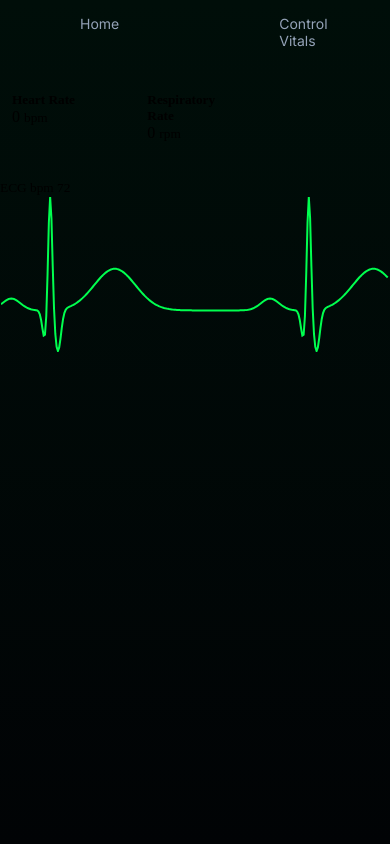
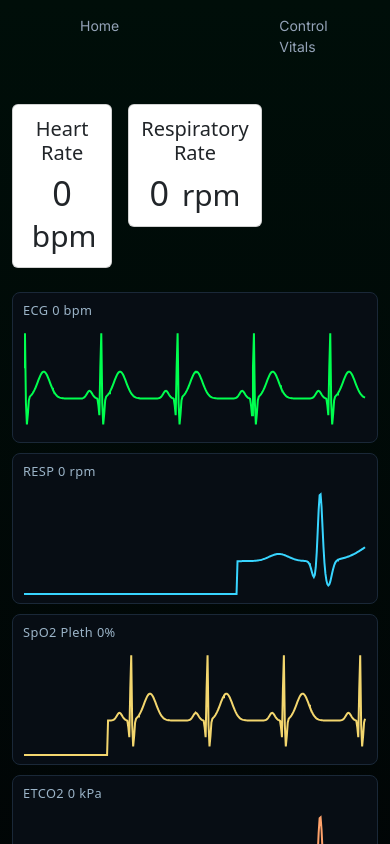
Before and after one commit to Online-Vitals-Monitor/Online-Vitals-Monitor, a React (Create React App) app in the folder frontend/: page /monitor in a window 390 px wide. Shown: the top 844 px of the page. Built offline with nearby package versions, Linux system fonts and the light colour scheme; no server answers.

Commit message:
added waveform panel + placeholder generators

```diff
--- a/frontend/src/index.tsx
+++ b/frontend/src/index.tsx
@@ -3,6 +3,8 @@ import ReactDOM from "react-dom/client";
 import App from "./App";
 import "./index.css";
 import reportWebVitals from "./reportWebVitals";
+import "bootstrap/dist/css/bootstrap.min.css";
+
 
 const root = ReactDOM.createRoot(
   document.getElementById("root") as HTMLElement,
--- a/frontend/src/pages/monitorView.css
+++ b/frontend/src/pages/monitorView.css
@@ -15,11 +15,34 @@
   padding: 0.75rem;
 }
 
-.ecg-container {
-    grid-column: 1 / -1;
-}
-
 .vitals-grid-wrapper {
   width: 100%;
   overflow-x: auto;
 }
+
+.waveforms-panel {
+  grid-column: 1 / -1;
+  display: grid;
+  grid-template-columns: 1fr;
+  gap: 10px;
+}
+
+.waveform-row {
+  background: #070d14;
+  border: 1px solid #1a2838;
+  border-radius: 8px;
+  padding: 8px 10px;
+}
+
+.waveform-label {
+  display: block;
+  margin-bottom: 6px;
+  color: #9bb4c8;
+  letter-spacing: 0.03em;
+  font-size: 0.8rem;
+}
+
+.waveform-row canvas {
+  width: 100%;
+  display: block;
+}
--- a/frontend/src/pages/monitorView.tsx
+++ b/frontend/src/pages/monitorView.tsx
@@ -1,38 +1,16 @@
-import React, {useState, useEffect, useMemo, useRef} from 'react';
+import React, { useState, useEffect, useMemo, useRef } from 'react';
 import './monitorView.css';
 import { getVitals, Vitals } from '../api/vitalsApi';
 import WaveformChart from "../components/WaveformChart";
 import { useVitals } from '../contexts/vitalsContext';
 import VitalCard from '../components/VitalCard';
-
-
-function generateECGData(): number[] {
-  const N = 200;
-  const g = (x: number, center: number, width: number, ampl: number) =>
-    ampl * Math.exp(-0.5 * ((x - center) / width) ** 2);
-
-  const beat: number[] = Array.from({length: N}, (_, i) => {  // one heartbeat
-    const x = i / N;
-    // P wave -> Q dip -> R spike -> S dip -> T wave
-    const p = g(x, 0.15, 0.035, 0.1);
-    const q = g(x, 0.28, 0.01, -0.25);
-    const r = g(x, 0.3, 0.008, 1.0);
-    const s = g(x, 0.33, 0.012, -0.35);
-    const t = g(x, 0.55, 0.08, 0.35);
-    return p + q + r + s + t;
-  });
-
-  // normalize beat to the range [0, 100] so it fits the Y axis
-  const minV = Math.min(...beat);
-  const maxV = Math.max(...beat);
-  const beat_scaled = beat.map((v) => ((v - minV) / (maxV - minV)) * 100);
-
-  return [...beat_scaled, ...beat_scaled, ...beat_scaled];  // tile multiple beats so we fill a strip spannign horizontally
-}
-
-// function generatePlethData() {} // disabled for CI to pass
-// function generateBPData() {}
-// function generateEtco2Data() {}
+import {
+  generateBpWaveform,
+  generateEcgWaveform,
+  generateEtco2Waveform,
+  generatePlethWaveform,
+  generateRespWaveform,
+} from "../utils/waveforms";
 
 //map of keys for vital cards
 const vitalInfo: Record <
@@ -61,8 +39,12 @@ const MonitorView: React.FC = () => {
   const selected: string[] = state?.selected ?? [];
 
   const fetchVitals = async () => {  // from backend
-    const data = await getVitals();
-    setVitals(data);
+    try {
+      const data = await getVitals();
+      setVitals(data);
+    } catch (err) {
+      console.error("Failed to fetch vitals:", err);
+    }
   };
 
   useEffect(() => {
@@ -73,20 +55,14 @@ const MonitorView: React.FC = () => {
   }, []);
 
   // measure layout elements (for fitting waveforms)
-  const hrRef = useRef<HTMLDivElement>(null);
   const waveformContainerRef = useRef<HTMLDivElement>(null);
   const [waveformWidth, setWaveformWidth] = useState(300); // default
 
   useEffect(() => {
     function computeWidth() {
-      const hrBox = hrRef.current;
       const wrapper = waveformContainerRef.current;
-      if (!hrBox || !wrapper) return;
-
-      const hrWidth = hrBox.offsetWidth;
-      const fullWidth = wrapper.offsetWidth;
-
-      setWaveformWidth(Math.max(100, fullWidth - hrWidth - 16));
+      if (!wrapper) return;
+      setWaveformWidth(Math.max(240, wrapper.offsetWidth - 12));
     }
 
     computeWidth();
@@ -94,11 +70,58 @@ const MonitorView: React.FC = () => {
     return () => window.removeEventListener("resize", computeWidth);
   }, []);
 
-  // memoize ecg data so it doesn't regenerate every time
-  const ecgBeat = useMemo(() => generateECGData(), []);
-  // const plethData = generatePlethData(); // add other waveforms
-  // const bpData = generateBPData();
-  // const etco2Data = generateEtco2Data();
+  const ecgBeat = useMemo(() => generateEcgWaveform(vitals.heartRate), [vitals.heartRate]);
+  const respBeat = useMemo(() => generateRespWaveform(vitals.respRate), [vitals.respRate]);
+  const plethBeat = useMemo(
+    () => generatePlethWaveform(vitals.heartRate, vitals.o2Saturation),
+    [vitals.heartRate, vitals.o2Saturation]
+  );
+  const etco2Beat = useMemo(
+    () => generateEtco2Waveform(vitals.respRate, vitals.eTCO2),
+    [vitals.respRate, vitals.eTCO2]
+  );
+  const bpBeat = useMemo(
+    () => generateBpWaveform(vitals.heartRate, vitals.systolicBP, vitals.diastolicBP),
+    [vitals.heartRate, vitals.systolicBP, vitals.diastolicBP]
+  );
+
+  const waveformRows = [
+    {
+      id: "ecg",
+      label: `ECG  ${vitals.heartRate || 0} bpm`,
+      beatData: ecgBeat,
+      color: "#00ff4f",
+      mmPerSecond: 25,
+    },
+    {
+      id: "resp",
+      label: `RESP  ${vitals.respRate || 0} rpm`,
+      beatData: respBeat,
+      color: "#38d5ff",
+      mmPerSecond: 6.25,
+    },
+    {
+      id: "pleth",
+      label: `SpO2 Pleth  ${vitals.o2Saturation || 0}%`,
+      beatData: plethBeat,
+      color: "#f3d66e",
+      mmPerSecond: 12.5,
+    },
+    {
+      id: "etco2",
+      label: `ETCO2  ${vitals.eTCO2 || 0} kPa`,
+      beatData: etco2Beat,
+      color: "#ffa26b",
+      mmPerSecond: 6.25,
+    },
+    {
+      id: "bp",
+      label: `BP  ${vitals.systolicBP || 0}/${vitals.diastolicBP || 0} mmHg`,
+      beatData: bpBeat,
+      color: "#ff5f7e",
+      mmPerSecond: 25,
+    },
+  ];
 
   return (
     <div className="container mt-4">
@@ -119,19 +142,22 @@ const MonitorView: React.FC = () => {
         })}
       </div>
 
-      <div className="ecg-container">
-        <small className="text-muted">ECG bpm {vitals.heartRate || 72}</small>
-        {/* can be adapted for different types of waveforms (need to add them to WaveformChart.tsx) */}
-        <WaveformChart
-          elementId="ecg_waveform"
-          beatData={ecgBeat}
-          color="#00ff4f"
-          height={120}
-          easing="power1.inOut"
-          waveformType='ecg'
-          width={waveformWidth}
-          mmPerSecond={25}
-        />
+      <div className="waveforms-panel" ref={waveformContainerRef}>
+        {waveformRows.map((wave) => (
+          <div className="waveform-row" key={wave.id}>
+            <small className="waveform-label">{wave.label}</small>
+            <WaveformChart
+              elementId={`${wave.id}_waveform`}
+              beatData={wave.beatData}
+              color={wave.color}
+              height={95}
+              easing="Power2.inOut"
+              waveformType="ecg"
+              width={waveformWidth}
+              mmPerSecond={wave.mmPerSecond}
+            />
+          </div>
+        ))}
       </div>
 
     </div>
--- /dev/null
+++ b/frontend/src/utils/waveforms.ts
@@ -0,0 +1,66 @@
+const SAMPLE_RATE = 95; // approx px/s at 25 mm/s and 96 DPI.
+
+const g = (x: number, center: number, width: number, amplitude: number) =>
+  amplitude * Math.exp(-0.5 * ((x - center) / width) ** 2);
+
+const repeatCycle = (cycle: number[], times: number) =>
+  Array.from({ length: times }, () => cycle).flat();
+
+const clamp = (value: number, min: number, max: number) =>
+  Math.min(max, Math.max(min, value));
+
+const cycleSamplesForRate = (ratePerMinute: number, min = 1, max = 240) => {
+  const safeRate = clamp(ratePerMinute || min, min, max);
+  return Math.max(24, Math.round((SAMPLE_RATE * 60) / safeRate));
+};
+
+// normalize beat to the range [0, 100] so it fits the Y axis
+const normalizeToRange = (values: number[], minOut = 0, maxOut = 100) => {
+  const inMin = Math.min(...values);
+  const inMax = Math.max(...values);
+  const span = inMax - inMin || 1;
+  return values.map((v) => minOut + ((v - inMin) / span) * (maxOut - minOut));
+};
+
+export function generateEcgWaveform(heartRate: number): number[] {
+  const n = cycleSamplesForRate(heartRate || 72, 20, 220);
+  const beat = Array.from({ length: n }, (_, i) => {
+    const x = i / n;
+    // P wave -> Q dip -> R spike -> S dip -> T wave
+    const p = g(x, 0.15, 0.035, 0.1);
+    const q = g(x, 0.28, 0.01, -0.25);
+    const r = g(x, 0.3, 0.008, 1.0);
+    const s = g(x, 0.33, 0.012, -0.35);
+    const t = g(x, 0.55, 0.08, 0.35);
+    return p + q + r + s + t;
+  });
+
+  return repeatCycle(normalizeToRange(beat, 8, 94), 4);
+}
+
+// placeholder implementations
+export function generateRespWaveform(respRate: number): number[] {
+  return generateEcgWaveform(respRate || 14);
+}
+
+export function generatePlethWaveform(
+  heartRate: number,
+  _o2Saturation: number,
+): number[] {
+  return generateEcgWaveform(heartRate || 72);
+}
+
+export function generateEtco2Waveform(
+  respRate: number,
+  _etco2Kpa: number,
+): number[] {
+  return generateEcgWaveform(respRate || 14);
+}
+
+export function generateBpWaveform(
+  heartRate: number,
+  _systolicBp: number,
+  _diastolicBp: number,
+): number[] {
+  return generateEcgWaveform(heartRate || 72);
+}
```
